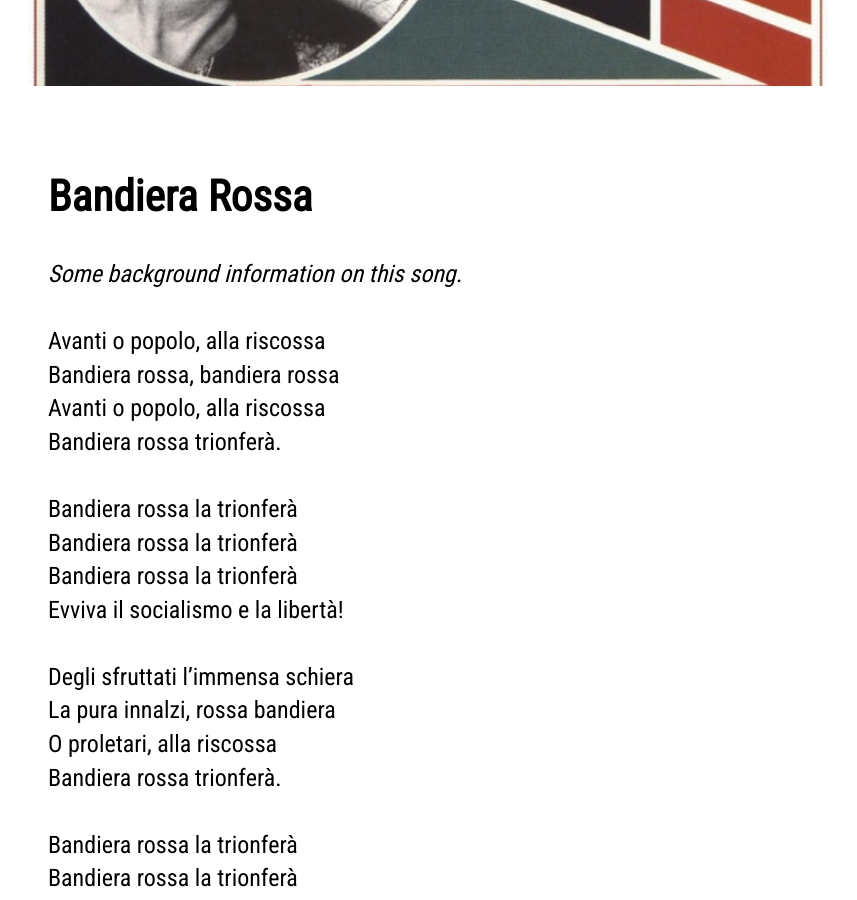
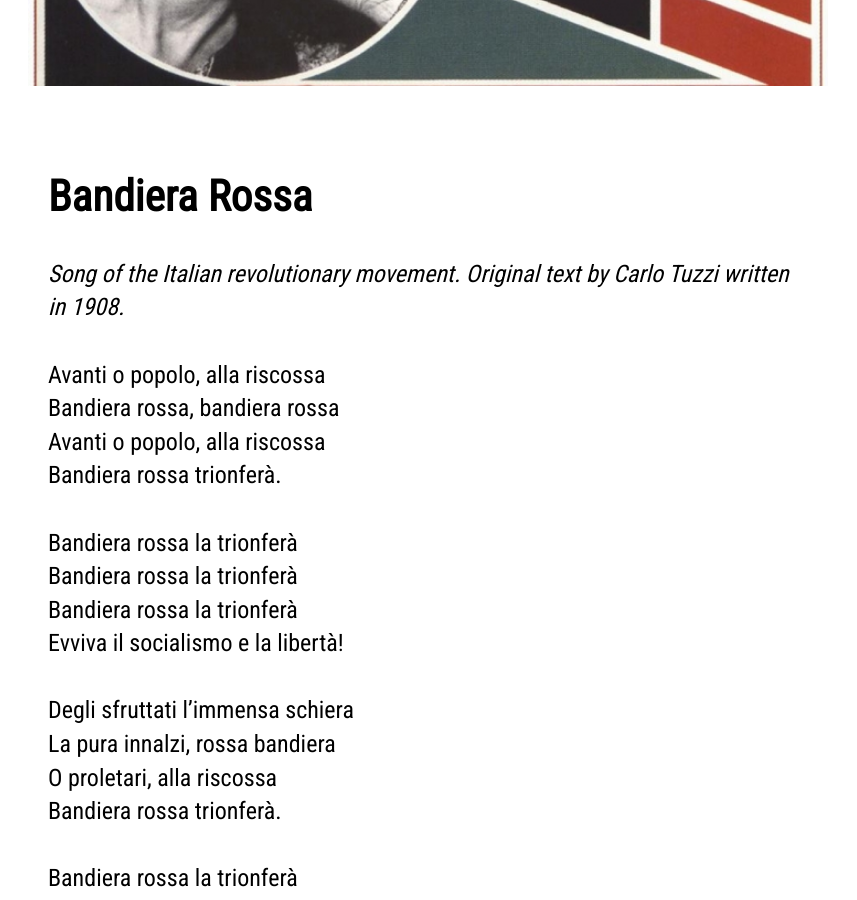
Before and after one commit to socialismconference/songbook.github.io, a Jekyll site: the page built from bandiera-rossa.md, in a window 1280 px wide and 900 px high, scrolled down 322 px. Shown: the whole window, without its empty margins (212-1069 px from the left). Built offline with Jekyll 4.4.1, drawn with Linux system fonts in a browser that asks for light colours; our own code applies the rules of GitHub Pages for plain Markdown files; a script that is not in the unit is left out; some of the changed text lies outside the part shown.

Commit message:
Add info and link to wikipedia article

```diff
--- a/bandiera-rossa.md
+++ b/bandiera-rossa.md
@@ -3,7 +3,7 @@ title: Bandiera Rossa
 ---
 ## Bandiera Rossa
 
-> Some background information on this song.
+> Song of the Italian revolutionary movement. Original text by Carlo Tuzzi written in 1908.
 
 Avanti o popolo, alla riscossa
 Bandiera rossa, bandiera rossa
@@ -108,3 +108,5 @@ Red flag will be triumphant
 Long live communism and freedom!
 
 > Taken from the translation at [Marxist Internet Archive](https://www.marxists.org/subject/art/music/lyrics/it/bandiera-rossa.htm)
+
+> For more background information, see the [Wikipedia article](https://en.wikipedia.org/wiki/Bandiera_Rossa).
```
